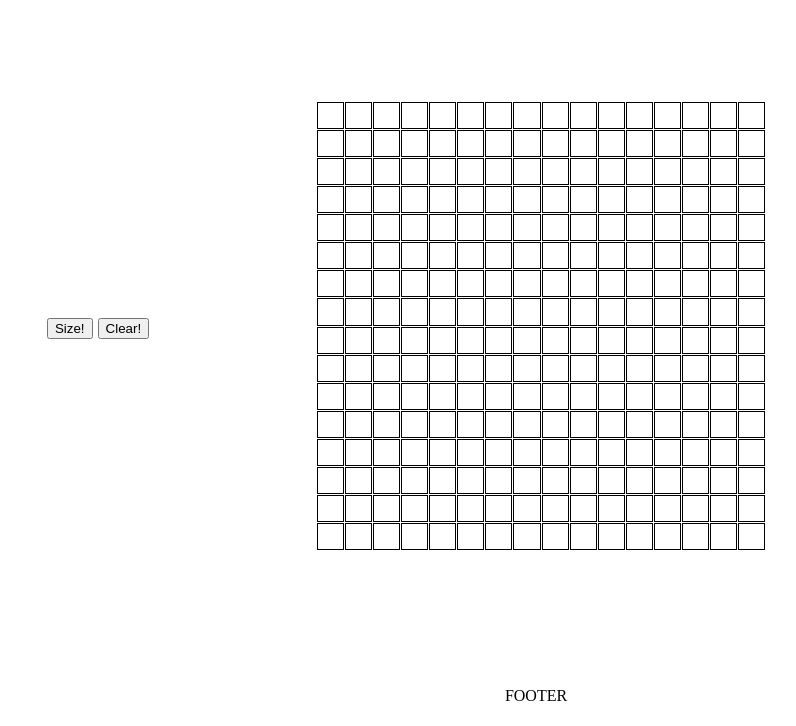
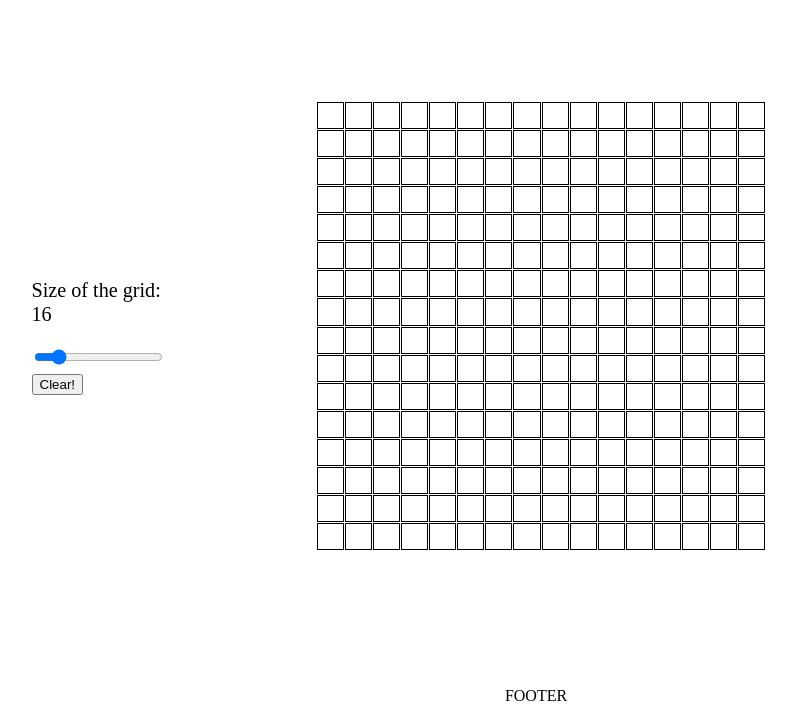
Before and after one commit to alternateved/etch-a-sketch, a plain HTML site: page index.html in a window 1280 px wide. Both pictures are taken after a click on the button "Clear!". Shown: the part 74-800 px from the top of the page, without its empty margins (104-900 px from the left). Drawn offline with Linux system fonts and the light colour scheme.

Commit message:
Replace size button with range slider

```diff
--- a/index.html
+++ b/index.html
@@ -12,7 +12,10 @@
     </header>
 
     <aside>
-      <button id="size">Size!</button>
+      <div class="slidecontainer">
+        <p>Size of the grid: <span id="size-value"></span></p>
+        <input type="range" min="1" max="100" class="slider" id="size-slider">
+      </div>
       <button id="clear">Clear!</button>
     </aside>
 
--- a/scripts/script.js
+++ b/scripts/script.js
@@ -1,8 +1,7 @@
 const gridContainer = document.querySelector(".container");
 const clearButton = document.querySelector("#clear");
-const sizeButton = document.querySelector("#size");
-
-let size = 16;
+const sizeSlider = document.querySelector("#size-slider");
+const sizeValue = document.querySelector("#size-value");
 
 function generateGrid(size) {
   gridContainer.style[
@@ -26,25 +25,29 @@ function colorGrid() {
 }
 
 function clearGrid(size) {
-  for (let i = 0; i < size * size; i++) {
-    if (gridContainer.lastElementChild === null) {
-      break;
-    } else {
-      gridContainer.removeChild(gridContainer.lastElementChild);
-    }
+  while (gridContainer.childElementCount > 0) {
+    gridContainer.removeChild(gridContainer.firstElementChild);
   }
   generateGrid(size);
   colorGrid();
 }
 
+function changeSize() {
+  sizeValue.textContent = sizeSlider.value;
+
+  sizeSlider.addEventListener("input", (event) => {
+    sizeValue.textContent = event.target.value;
+  });
+  sizeSlider.addEventListener("change", (event) => {
+    clearGrid(event.target.value);
+  });
+}
+
 function mainGrid() {
-  sizeButton.addEventListener("click", () => {
-    let answer = Number(prompt("HOW BIG...?!!!"));
-    clearGrid(answer);
-  });
-
-  clearButton.addEventListener("click", () => clearGrid(size));
-  generateGrid(size);
+  sizeSlider.value = 16;
+  generateGrid(sizeSlider.value);
+  changeSize();
+  clearButton.addEventListener("click", () => clearGrid(sizeSlider.value));
   colorGrid();
 }
 
--- a/styles/style.css
+++ b/styles/style.css
@@ -49,6 +49,10 @@ main {
   background-color: black;
 }
 
+.slider {
+  outline: none;
+}
+
 .clear {
   background-color: white;
 }
```
